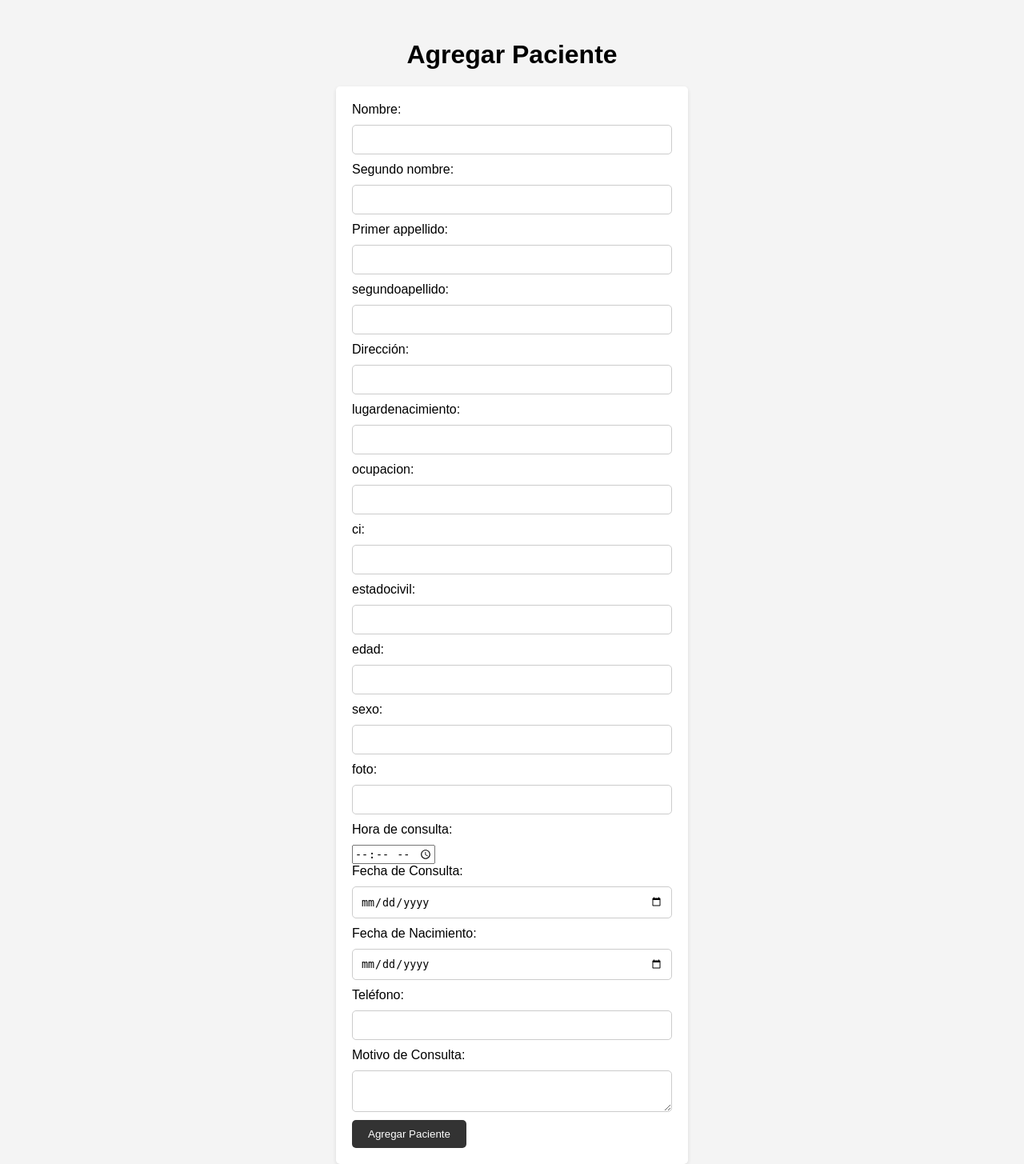
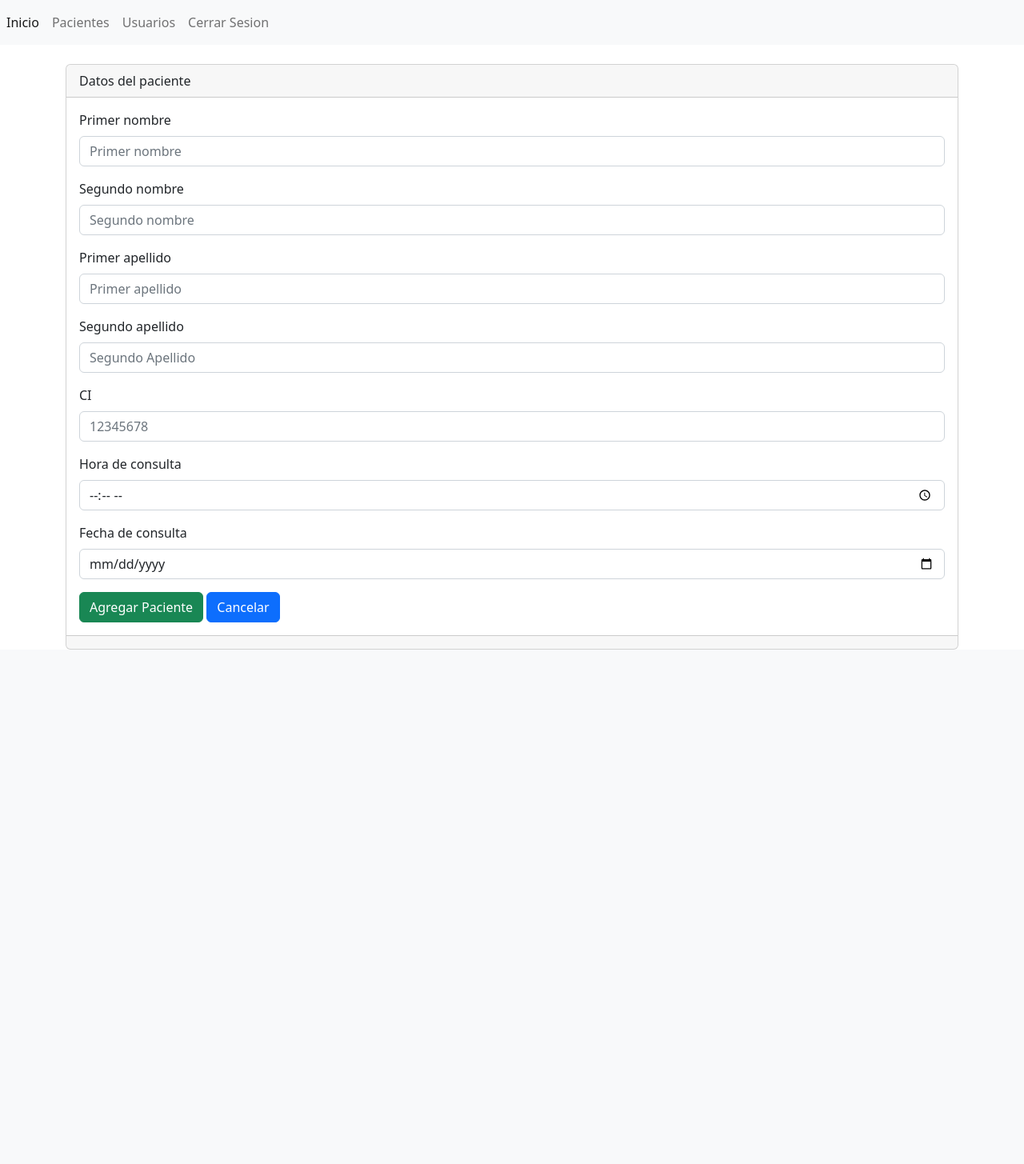
Before and after one commit to cesarvargasL/Clinica, a PHP site: page /Clinica/secciones/pacientes/crear.php in a window 1280 px wide. Shown: the whole page at 80% size. After the commit the page ends 812 px from the top, so only its background shows below. Run offline with PHP 8.4, Linux system fonts and the light colour scheme; the visitor is signed in with stand-in values (Sample User, id 1).

Commit message:
Registro de pacientes y usuarios

```diff
--- a/index.php
+++ b/index.php
@@ -1,4 +1,3 @@
-
 <html>
 <head>
     <title>Consultorio de Fisioterapia</title>
@@ -38,7 +37,6 @@
             border-radius: 5px;
             margin-bottom: 10px;
         }
-
         input[type="submit"] {
             background-color: #333;
             color: #fff;
@@ -87,7 +85,7 @@
 
     <h2>O si ya se encuentra registrado:</h2>
     <ul>
-        <li><a href="loging.php">Iniciar Sesión</a></li>
+        <li><a href="login.php">Iniciar Sesión</a></li>
     </ul>
 </body>
 </html>
--- a/secciones/pacientes/crear.php
+++ b/secciones/pacientes/crear.php
@@ -1,3 +1,4 @@
+<!-- implementacion de conexion inicio -->
 <?php
 session_start();
 if (!isset($_SESSION['correo'])) {
@@ -19,130 +20,101 @@ if ($_SERVER['REQUEST_METHOD'] === 'POST') {
     $estadocivil = $_POST['estadocivil'];
     $edad = $_POST['edad'];
     $sexo = $_POST['sexo'];
-    $foto = $_POST['foto'];
-    $horadeconsulta = $_POST['horadeconsulta'];
+    //$foto = $_POST['foto'];
+    $horadeconsulta = $_POST['horaconsulta'];
     $fechaConsulta = $_POST["fecha_consulta"];
     $fechaNacimiento = $_POST['fecha_nacimiento'];
     $telefono = $_POST['telefono'];
-    $motivoConsulta = $_POST["motivo_consulta"];
+    // $motivoConsulta = $_POST["horaconsulta"];
+
+    // Crear la conexión a la base de datos
+    $conn = new mysqli("localhost", "root", "", "consultoriofisioterapia");
+// Verificar si hay errores en la conexión
+    if ($conn->connect_errno) {
+        echo "Error en la conexión a la base de datos: " . $conn->connect_error;
+        exit();
+    }
+
+    $sql = "INSERT INTO pacientes (primernombre, segundonombre, primerapellido, segundoapellido, direccion, lugardenacimiento, ocupacion, ci, estadocivil, edad, sexo, horaconsulta, fecha_consulta, fecha_nacimiento, telefono) VALUES ('$primernombre', '$segundonombre', '$primerapellido', '$segundoapellido', '$direccion', '$lugardenacimiento', '$ocupacion', ' $ci', '$estadocivil', '$edad', '$sexo', '$horadeconsulta', '$fechaConsulta', '$fechaNacimiento', '$telefono')";
 
 
-    $sql = "INSERT INTO pacientes (primernombre, segundonombre, primerapellido, segundoapellido, direccion, lugardenacimiento, ocupacion, ci, estadocivil, edad, sexo, foto, horadeconsulta, fecha_consulta, fecha_nacimiento, telefono, motivo_consulta) VALUES ('$primernombre', '$segundonombre', '$primerapellido', '$segundoapellido', '$direccion', '$lugardenacimiento', '$ocupacion', ' $ci', '$estadocivil', '$edad', '$sexo', '$foto', '$horadeconsulta', '$fechaConsulta', '$fechaNacimiento', '$telefono', '$motivoConsulta')";
+    if ($conn->query($sql) === TRUE) {
+        echo "Paciente agregado exitosamente.";
+        echo "<script>
+                setTimeout(function() {
+                    window.location.href = 'index.php';
+                }, 3000); // Redireccionar después de 3 segundos (3000 ms)
+              </script>";
+    } else {
+        echo "Error al agregar el paciente: " . $conn->error;
+    }
 
-
+    $conn->close();
+    exit();
 }
 ?>
 
-<html>
-<head>
-    <title>Consultorio de Fisioterapia - Agregar Paciente</title>
-    <style>
-        body {
-            font-family: Arial, sans-serif;
-            background-color: #f4f4f4;
-            margin: 0;
-            padding: 0;
-        }
+<!-- implementacion de conexion fin -->
 
-        h1 {
-            text-align: center;
-            margin-top: 50px;
-        }
+<?php include ("../../templates/header.php"); ?>
 
-        form {
-            max-width: 400px;
-            margin: 0 auto;
-            background-color: #fff;
-            padding: 20px;
-            border-radius: 5px;
-            box-shadow: 0 2px 5px rgba(0, 0, 0, 0.1);
-        }
+<br/>
 
-        label {
-            display: block;
-            margin-bottom: 10px;
-        }
+<div class="card">
+    <div class="card-header">
+        Datos del paciente
+    </div>
+    <div class="card-body">
 
-        input[type="text"],
-        input[type="date"],
-        textarea {
-            width: 100%;
-            padding: 10px;
-            border: 1px solid #ccc;
-            border-radius: 5px;
-            margin-bottom: 10px;
-        }
+        <form action="" method="post" enctype="multipart/form/data">
 
-        input[type="submit"] {
-            background-color: #333;
-            color: #fff;
-            padding: 10px 20px;
-            border: none;
-            border-radius: 5px;
-            cursor: pointer;
-        }
+        <div class="mb-3">
+        <label for="primernombre" class="form-label">Primer nombre</label>
+        <input type="text"
+            class="form-control" name="primernombre" id="primernombre" aria-describedby="helpId" placeholder="Primer nombre">
+        </div>
 
-        input[type="submit"]:hover {
-            background-color: #555;
-        }
-    </style>
-</head>
-<body>
-    <h1>Agregar Paciente</h1>
+        <div class="mb-3">
+          <label for="segundonombre" class="form-label">Segundo nombre</label>
+          <input type="text"
+            class="form-control" name="segundonombre" id="segundonombre" aria-describedby="helpId" placeholder="Segundo nombre">
+        </div>
 
-    <form action="crear.php" method="post">
-        <label>Nombre:</label>
-        <input type="text" name="primernombre" required><br>
+        <div class="mb-3">
+          <label for="primerapellido" class="form-label">Primer apellido</label>
+          <input type="text"
+            class="form-control" name="primerapellido" id="primerapellido" aria-describedby="helpId" placeholder="Primer apellido">
+        </div>
 
-        <label>Segundo nombre:</label>
-        <input type="text" name="segundonombre" required><br>
+        <div class="mb-3">
+          <label for="segundoapellido" class="form-label">Segundo apellido</label>
+          <input type="text"
+            class="form-control" name="segundoapellido" id="segundoapellido" aria-describedby="helpId" placeholder="Segundo Apellido">
+        </div>
 
-        <label>Primer appellido:</label>
-        <input type="text" name="primerapellido" required><br>
+        <div class="mb-3">
+          <label for="ci" class="form-label">CI</label>
+          <input type="text"
+            class="form-control" name="segundoapellido" id="ci" aria-describedby="helpId" placeholder="12345678">
+        </div>
 
-        <label>segundoapellido:</label>
-        <input type="text" name="segundoapellido" required><br>
+        <div class="mb-3">
+          <label for="horaconsulta" class="form-label">Hora de consulta</label>
+          <input type="time" class="form-control" name="horadeconsulta" id="horadeconsulta" aria-describedby="emailHelpId" placeholder="Hora de consulta">
+        </div>
 
-        <label>Dirección:</label>
-        <input type="text" name="direccion" required><br>
+        <div class="mb-3">
+          <label for="fechadeconsulta" class="form-label">Fecha de consulta</label>
+          <input type="date" class="form-control" name="fechadeconsulta" id="fechadeconsulta" aria-describedby="emailHelpId" placeholder="Hora de consulta">
+        </div>
 
-        <label>lugardenacimiento:</label>
-        <input type="text" name="lugardenacimiento" required><br>
+        <button type="submit" class="btn btn-success">Agregar Paciente</button>
+        <a name="" id="" class="btn btn-primary" href="index.php" role="button">Cancelar</a>
 
-        <label>ocupacion:</label>
-        <input type="text" name="ocupacion" required><br>
+    </form>
 
-        <label>ci:</label>
-        <input type="text" name="ci" required><br>
+    </div>
+    <div class="card-footer text-muted"></div>
+</div>
 
-        <label>estadocivil:</label>
-        <input type="text" name="estadocivil" required><br>
-
-        <label>edad:</label>
-        <input type="text" name="edad" required><br>
-
-        <label>sexo:</label>
-        <input type="text" name="sexo" required><br>
-
-        <label>foto:</label>
-        <input type="text" name="foto" required><br>
-
-        <label>Hora de consulta:</label>
-        <input type="time" name="horadeconsulta" required><br>
-
-        <label>Fecha de Consulta:</label>
-        <input type="date" name="fecha_consulta" required><br>
-
-        <label>Fecha de Nacimiento:</label>
-        <input type="date" name="fecha_nacimiento" required><br>
-
-        <label>Teléfono:</label>
-        <input type="text" name="telefono" required><br>
-
-        <label>Motivo de Consulta:</label>
-        <textarea name="motivo_consulta" required></textarea><br>
-
-        <input type="submit" value="Agregar Paciente">
-    </form>
-</body>
-</html>
+<?php include ("../../templates/footer.php"); ?>
--- a/templates/header.php
+++ b/templates/header.php
@@ -34,9 +34,9 @@ $url_base="http://localhost/Clinica/";
             <li class="nav-item">
                 <a class="nav-link" href="<?php echo $url_base;?>secciones/usuarios/">Usuarios</a>
             </li>
-            <li class="nav-item">
+            <!-- <li class="nav-item">
                 <a class="nav-link" href="<?php echo $url_base;?>secciones/puestos/">Puestos</a>
-            </li>
+            </li> -->
             <li class="nav-item">
 
                 <a class="nav-link" href="#">Cerrar Sesion</a>
```
Also changed, not shown: header.php (deleted, +0 -50 lines), registro_doctor.php (added, +20 -0 lines), secciones/historial/crear.php (+77 -26 lines), secciones/pacientes/index.php (+4 -3 lines), secciones/usuarios/conexion.php (added, +13 -0 lines), secciones/usuarios/index.php (+32 -12 lines), login.php (line endings or trailing spaces).
